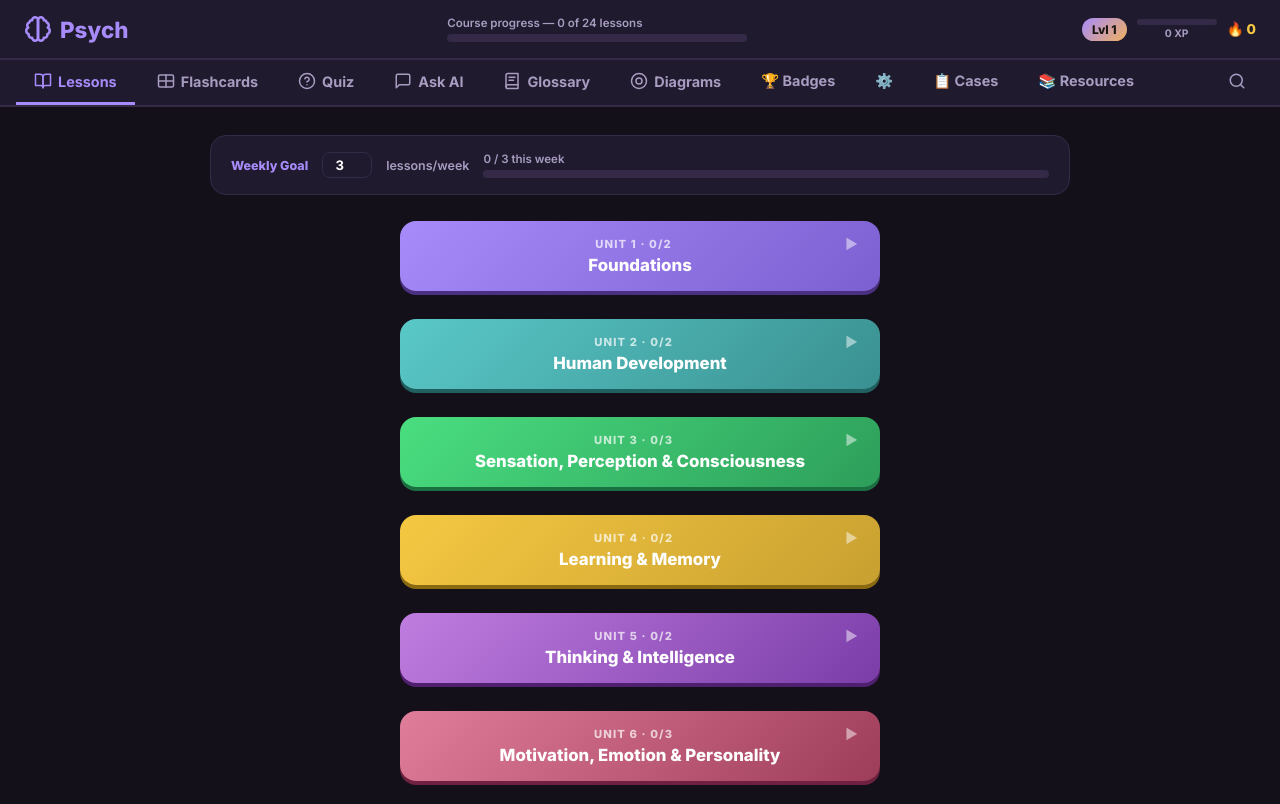
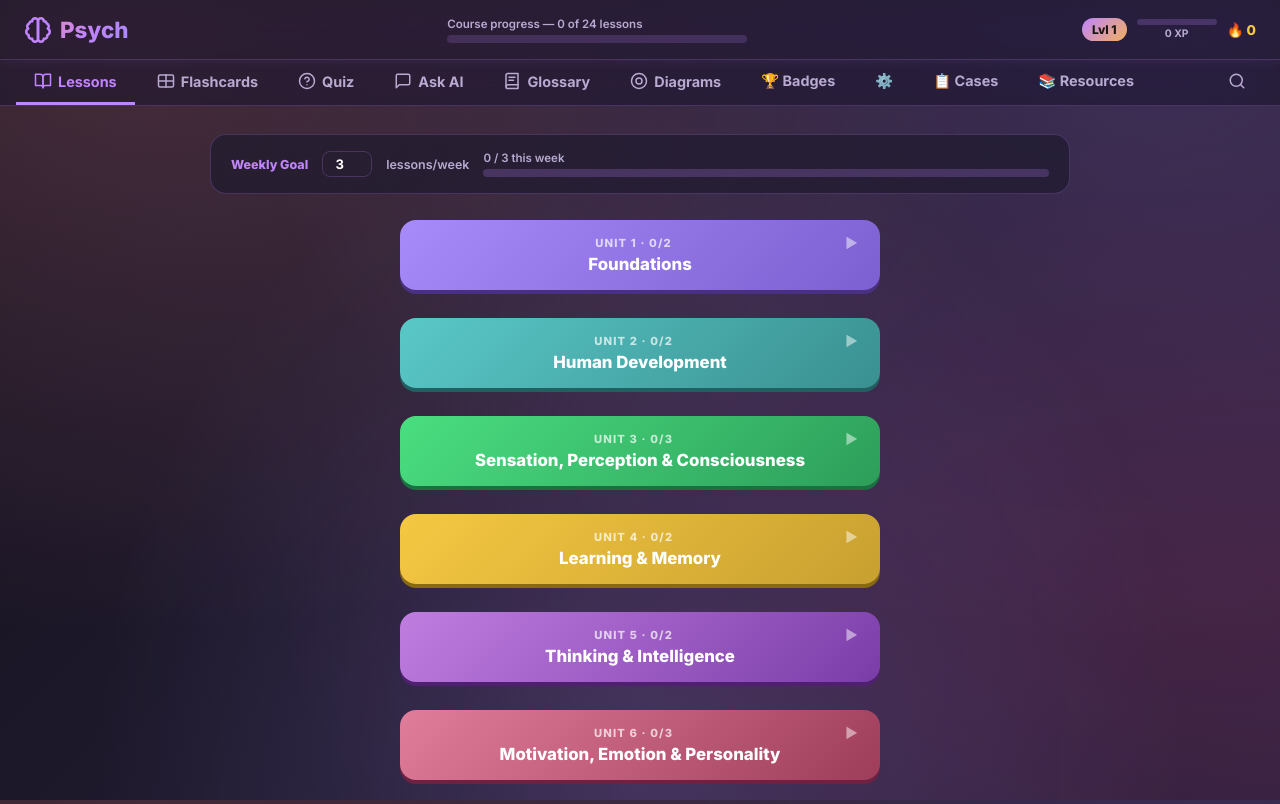
Before and after one commit to QManzoor19/psych, a plain HTML site: page index.html in a window 1280 px wide. Shown: the top 804 px of the page. Drawn offline with Linux system fonts and the light colour scheme.

Commit message:
Apply econlearn-style design with pink-purple gradient
Refactor the UI to match econlearn's polished aesthetic but with
psychology colors: glassmorphism header/nav/cards, layered radial
gradients in the body background, and a pink-to-purple-to-violet
gradient used on the logo, card titles, progress bar, and lesson
headers.

Co-Authored-By: Claude Opus 4.7 (1M context) <noreply@anthropic.com>

```diff
--- a/index.html
+++ b/index.html
@@ -5,7 +5,7 @@
 <meta name="viewport" content="width=device-width, initial-scale=1.0, maximum-scale=1.0, user-scalable=no, viewport-fit=cover">
 <title>Psych</title>
 <meta name="description" content="Learn psychology with interactive lessons, quizzes, and AI tutoring">
-<meta name="theme-color" content="#1a1610">
+<meta name="theme-color" content="#2a1f3a">
 <meta name="apple-mobile-web-app-capable" content="yes">
 <meta name="apple-mobile-web-app-status-bar-style" content="black">
 <meta name="apple-mobile-web-app-title" content="Psych">
@@ -17,9 +17,10 @@
 <link href="https://fonts.googleapis.com/css2?family=Inter:wght@400;600;700;800&display=swap" rel="stylesheet">
 <style>
   :root {
-    --primary: #a78bfa;
-    --primary-light: #241a38;
-    --primary-mid: #7c5fd0;
+    --primary: #c084fc;
+    --primary-light: #2a1f3a;
+    --primary-mid: #a78bfa;
+    --primary-accent: #f48ca8;
     --green: #4ade80;
     --green-light: #1a2e1a;
     --yellow: #f5c842;
@@ -29,19 +30,30 @@
     --teal: #5ac8c8;
     --teal-light: #1a2e2e;
     --bg: #14101a;
-    --card: #1f1a2e;
+    --card: rgba(31, 26, 46, 0.7);
+    --card-solid: #1f1a2e;
     --text: #ffffff;
-    --muted: #a89cc0;
-    --border: #342a48;
+    --muted: #b8aad0;
+    --border: rgba(192, 132, 252, 0.22);
+    --glass: rgba(31, 26, 46, 0.7);
+    --glass-strong: rgba(31, 26, 46, 0.85);
+    --glass-border: rgba(192, 132, 252, 0.22);
     --radius: 16px;
     --shadow: 0 2px 16px rgba(0,0,0,0.07);
+    --body-gradient:
+      radial-gradient(ellipse at 10% 5%,  rgba(244, 140, 168, 0.22), transparent 55%),
+      radial-gradient(ellipse at 90% 10%, rgba(192, 132, 252, 0.18), transparent 55%),
+      radial-gradient(ellipse at 50% 95%, rgba(167, 139, 250, 0.20), transparent 60%),
+      radial-gradient(ellipse at 95% 75%, rgba(236, 72, 153, 0.15), transparent 55%),
+      linear-gradient(135deg, #14101a 0%, #1f1a2e 50%, #2a1f3a 100%);
   }
 
   * { box-sizing: border-box; margin: 0; padding: 0; }
 
   body {
     font-family: 'Inter', 'Segoe UI', Helvetica, Arial, sans-serif;
-    background: var(--bg);
+    background: var(--body-gradient);
+    background-attachment: fixed;
     color: var(--text);
     min-height: 100vh;
     display: flex;
@@ -50,8 +62,10 @@
   }
 
   header {
-    background: var(--card);
-    border-bottom: 2px solid var(--border);
+    background: var(--glass);
+    backdrop-filter: blur(24px) saturate(180%);
+    -webkit-backdrop-filter: blur(24px) saturate(180%);
+    border-bottom: 1px solid var(--border);
     padding: 0 24px;
     padding-top: env(safe-area-inset-top, 0px);
     display: flex;
@@ -61,6 +75,7 @@
     position: sticky;
     top: 0;
     z-index: 100;
+    box-shadow: 0 1px 12px rgba(192, 132, 252, 0.10);
   }
   @supports (padding-top: env(safe-area-inset-top)) {
     header { padding-top: env(safe-area-inset-top); }
@@ -68,16 +83,19 @@
   @supports not (padding-top: env(safe-area-inset-top)) {
     header { padding-top: 44px; }
   }
-  .logo { font-size: 1.4rem; font-weight: 800; color: var(--primary); display: flex; align-items: center; gap: 8px; }
+  .logo { font-size: 1.4rem; font-weight: 800; display: flex; align-items: center; gap: 8px; background: linear-gradient(135deg, #f48ca8, #c084fc 60%, #a78bfa); -webkit-background-clip: text; -webkit-text-fill-color: transparent; background-clip: text; }
+  .logo svg { stroke: #c084fc; }
   .logo span { font-size: 1.5rem; }
   .progress-bar-wrap { flex: 1; max-width: 300px; margin: 0 24px; }
   .progress-label { font-size: 0.72rem; color: var(--muted); margin-bottom: 4px; font-weight: 600; }
-  .progress-bar { height: 8px; background: var(--border); border-radius: 99px; overflow: hidden; }
-  .progress-fill { height: 100%; background: linear-gradient(90deg, var(--primary), #d4bfff); border-radius: 99px; transition: width 0.5s ease; width: 0%; }
+  .progress-bar { height: 8px; background: rgba(192, 132, 252, 0.18); border-radius: 99px; overflow: hidden; }
+  .progress-fill { height: 100%; background: linear-gradient(90deg, #f48ca8, #c084fc 50%, #a78bfa); border-radius: 99px; transition: width 0.5s ease; width: 0%; }
 
   nav {
-    background: var(--card);
-    border-bottom: 2px solid var(--border);
+    background: var(--glass);
+    backdrop-filter: blur(20px) saturate(180%);
+    -webkit-backdrop-filter: blur(20px) saturate(180%);
+    border-bottom: 1px solid var(--border);
     display: flex;
     padding: 0 16px;
     gap: 4px;
@@ -107,14 +125,16 @@
   .tab-panel.active { display: block; }
 
   .card {
-    background: var(--card);
+    background: var(--glass);
+    backdrop-filter: blur(20px) saturate(160%);
+    -webkit-backdrop-filter: blur(20px) saturate(160%);
     border-radius: var(--radius);
-    box-shadow: var(--shadow);
-    border: 1.5px solid var(--border);
+    box-shadow: 0 4px 24px rgba(192, 132, 252, 0.08);
+    border: 1px solid var(--glass-border);
     padding: 24px;
     margin-bottom: 16px;
   }
-  .card-title { font-size: 1.1rem; font-weight: 800; margin-bottom: 8px; display: flex; align-items: center; gap: 8px; background: linear-gradient(90deg, var(--primary), #f0b060); -webkit-background-clip: text; -webkit-text-fill-color: transparent; background-clip: text; }
+  .card-title { font-size: 1.1rem; font-weight: 800; margin-bottom: 8px; display: flex; align-items: center; gap: 8px; background: linear-gradient(90deg, #f48ca8, #c084fc 50%, #a78bfa); -webkit-background-clip: text; -webkit-text-fill-color: transparent; background-clip: text; }
 
   /* DUO PATH */
   .duo-path { display: flex; flex-direction: column; align-items: center; padding: 10px 0 30px; }
@@ -221,7 +241,7 @@
     background-position: right top;
     background-size: 90px 90px;
   }
-  .lesson-header h1 { font-family: 'Inter', 'Segoe UI', Helvetica, Arial, sans-serif; font-size: 1.7rem; font-weight: 600; line-height: 1.3; margin-bottom: 6px; background: linear-gradient(90deg, var(--primary), #f0b060); -webkit-background-clip: text; -webkit-text-fill-color: transparent; background-clip: text; }
+  .lesson-header h1 { font-family: 'Inter', 'Segoe UI', Helvetica, Arial, sans-serif; font-size: 1.7rem; font-weight: 600; line-height: 1.3; margin-bottom: 6px; background: linear-gradient(90deg, #f48ca8, #c084fc 50%, #a78bfa); -webkit-background-clip: text; -webkit-text-fill-color: transparent; background-clip: text; }
   .lesson-header p { color: var(--muted); font-size: 0.88rem; }
 
   .lesson-body { font-family: 'Inter', 'Segoe UI', Helvetica, Arial, sans-serif; font-size: 1rem; line-height: 1.8; }
@@ -1388,7 +1408,7 @@
 
   .case-card { background: var(--card); border: 1.5px solid var(--border); border-radius: 14px; padding: 22px; margin-bottom: 16px; cursor: pointer; transition: all 0.2s; }
   .case-card:hover { border-color: var(--primary); transform: translateY(-2px); }
-  .case-card-title { font-weight: 800; font-size: 1.05rem; margin-bottom: 6px; background: linear-gradient(90deg, var(--primary), #f0b060); -webkit-background-clip: text; -webkit-text-fill-color: transparent; background-clip: text; }
+  .case-card-title { font-weight: 800; font-size: 1.05rem; margin-bottom: 6px; background: linear-gradient(90deg, #f48ca8, #c084fc 50%, #a78bfa); -webkit-background-clip: text; -webkit-text-fill-color: transparent; background-clip: text; }
   .case-card-concepts { display: flex; gap: 6px; flex-wrap: wrap; margin-bottom: 10px; }
   .case-concept-tag { font-size: 0.68rem; font-weight: 700; padding: 2px 8px; border-radius: 6px; background: rgba(90,200,200,0.12); color: #5ac8c8; border: 1px solid rgba(90,200,200,0.25); }
   .case-card-unit { font-size: 0.7rem; font-weight: 700; color: var(--muted); }
```
Also changed, not shown: manifest.json.
